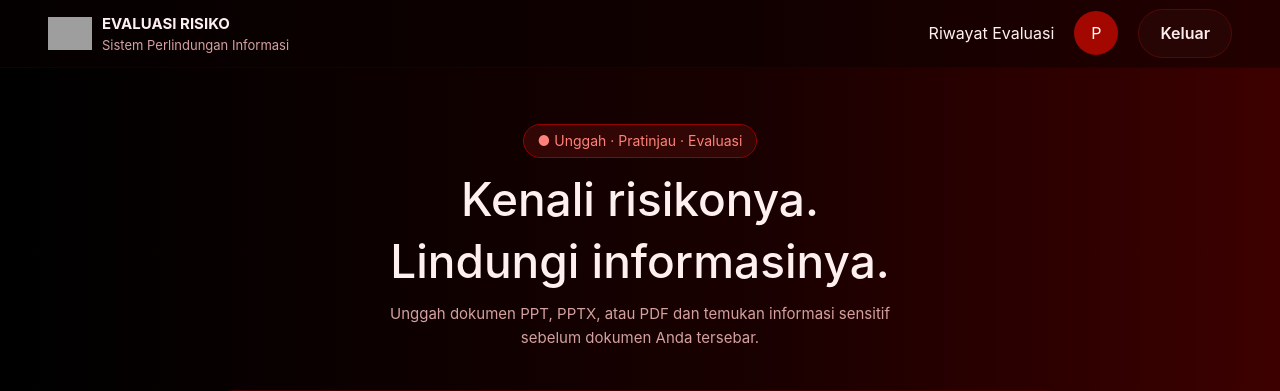
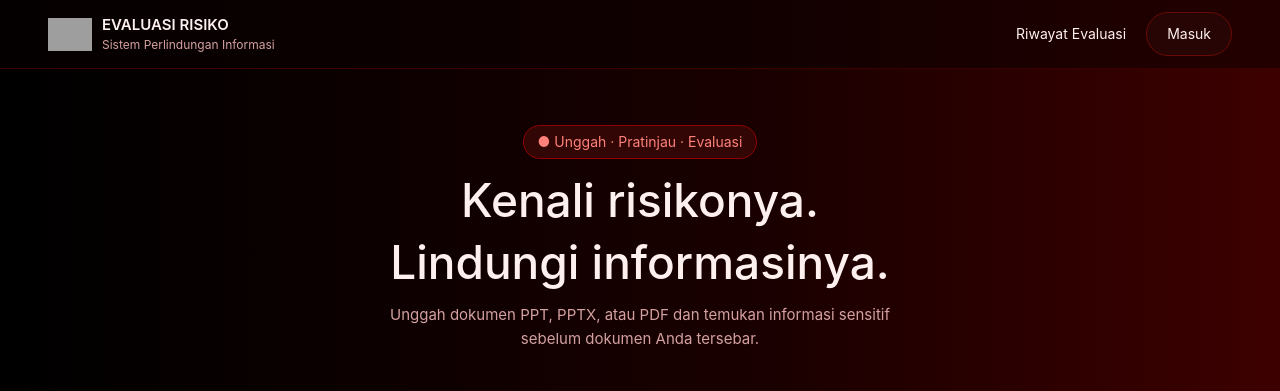
Before and after one commit to Beru003/EVL, a Laravel app: page / in a window 1280 px wide. Shown: the top 391 px of the page. Run offline with Laravel 12, Linux system fonts and the light colour scheme; a user stored in the database is signed in; data comes from the database, SQL or seed files in the repository; style sheets or scripts are compiled from the project's sources; grey boxes are pictures that could not be loaded.

Commit message:
Gunakan navbar global pada halaman evaluasi

```diff
--- a/resources/css/app.css
+++ b/resources/css/app.css
@@ -4,6 +4,7 @@
 @import './pratinjau.css';
 @import './hasil.css';
 @import './riwayat.css';
+@import './navbar.css';
 @source '../views/**/*.blade.php';
 
 :root {
@@ -18,8 +19,7 @@ body {
     color: #ffeded;
     font: 16px/1.55 Inter, system-ui, sans-serif;
 }
-header, footer { background: #0d0202; padding: 16px 3.5%; }
-header { min-height: 68px; border-bottom: 1px solid var(--line); }
+footer { background: #0d0202; padding: 16px 3.5%; }
 footer { border-top: 1px solid var(--line); color: var(--muted); font-size: 14px; }
 nav { display: flex; align-items: center; gap: 20px; }
 a:hover { color: #ff958f; }
@@ -88,22 +88,7 @@ input::placeholder { color: #cda09e; opacity: 1; }
 .auth-form h1 { margin: 12px 0; }
 .auth-form label { display: block; margin: 19px 0; }
 
-.skip-link {
-    position: absolute;
-    z-index: 1000;
-    top: 8px;
-    left: 8px;
-    transform: translateY(-160%);
-    padding: 12px 16px;
-    border-radius: 8px;
-    background: #fff;
-    color: #260000;
-}
-.skip-link:focus { transform: translateY(0); }
-:where(a, button, input, select, textarea, [tabindex]):focus-visible {
-    outline: 3px solid #fff;
-    outline-offset: 3px;
-}
+
 .table-scroll { max-width: 100%; overflow-x: auto; }
 .table-scroll:focus-visible { outline: 3px solid #fff; outline-offset: 2px; }
 th, td { min-width: 5rem; }
@@ -111,8 +96,6 @@ button, .button, input[type="checkbox"] { min-height: 24px; }
 input[type="checkbox"] { min-width: 24px; min-height: 24px; }
 
 @media (max-width: 800px) {
-    header.bar { flex-wrap: wrap; gap: 12px; }
-    header nav { flex-wrap: wrap; gap: 12px; }
     .trio, .preview, .result, .history, .auth { grid-template-columns: minmax(0, 1fr); }
     .history { min-height: auto; padding: 24px; }
     .history aside { padding: 16px 0; }
@@ -128,8 +111,7 @@ input[type="checkbox"] { min-width: 24px; min-height: 24px; }
     .slide { width: calc(100% - 24px); min-height: 240px; }
 }
 @media (max-width: 480px) {
-    header, footer { padding: 14px 16px; }
-    .halaman-unggah > header { height: auto; padding: 12px 16px; }
+    footer { padding: 14px 16px; }
     .halaman-unggah > footer { padding: 24px 16px; }
     main, .hasil-page, .pratinjau-page { padding: 20px 16px; }
     .hero h1 { font-size: clamp(32px, 10vw, 42px); }
--- /dev/null
+++ b/resources/css/navbar.css
@@ -0,0 +1,84 @@
+.navbar {
+    display: flex;
+    align-items: center;
+    justify-content: space-between;
+    flex-wrap: wrap;
+    gap: 16px;
+    min-height: 68px;
+    padding: 12px 48px;
+    border-bottom: 1px solid #3d0000;
+    background: #0a000080;
+    color: #fff0f0;
+}
+
+.navbar-brand {
+    display: inline-flex;
+    align-items: center;
+    gap: 10px;
+    font-size: 15px;
+    font-weight: 600;
+}
+
+.navbar-brand img {
+    width: 44px;
+    height: 44px;
+    object-fit: contain;
+}
+
+.navbar-subtitle {
+    display: block;
+    color: #d4a0a0;
+    font-size: 12px;
+    font-weight: 400;
+}
+
+.navbar-links {
+    display: flex;
+    align-items: center;
+    flex-wrap: wrap;
+    gap: 20px;
+    font-size: 14px;
+}
+
+.navbar-links form {
+    margin: 0;
+}
+
+.navbar-button {
+    display: inline-flex;
+    align-items: center;
+    justify-content: center;
+    min-height: 44px;
+    padding: 8px 20px;
+    border: 1px solid #690b05;
+    border-radius: 999px;
+    background: #270504;
+    color: #fff0f0;
+    cursor: pointer;
+}
+
+.navbar-avatar {
+    display: grid;
+    place-items: center;
+    width: 34px;
+    height: 34px;
+    border-radius: 50%;
+    background: #a30800;
+    color: #fff;
+}
+
+.navbar a:hover,
+.navbar-button:hover {
+    color: #ff958f;
+}
+
+.navbar :focus-visible {
+    outline: 2px solid #fff0f0;
+    outline-offset: 4px;
+}
+
+@media (max-width: 640px) {
+    .navbar {
+        padding: 12px 20px;
+    }
+}
--- a/resources/css/unggah.css
+++ b/resources/css/unggah.css
@@ -1,24 +1,6 @@
 .halaman-unggah {
     background: linear-gradient(90deg, #000, #1a0000 60%, #3d0000);
     color: #fff0f0;
-}
-.halaman-unggah > header {
-    height: 68px;
-    padding: 0 48px;
-    background: #0a000080;
-    border-bottom-color: #3d000050;
-}
-.unggah-brand {
-    display: flex;
-    align-items: center;
-    gap: 10px;
-    font-size: 15px;
-}
-.unggah-subtitle {
-    display: block;
-    color: #d4a0a0;
-    font-size: 10px;
-    font-weight: 400;
 }
 .halaman-unggah .landing {
     padding-block: 0;
--- /dev/null
+++ b/resources/views/components/navbar.blade.php
@@ -0,0 +1,27 @@
+<header class="navbar">
+    <a class="navbar-brand" href="{{ route('unggah') }}">
+        <img src="{{ asset('images/LOGO%20EVL.svg') }}" alt="" width="44" height="44">
+        <span>
+            EVALUASI RISIKO
+            <span class="navbar-subtitle">Sistem Perlindungan Informasi</span>
+        </span>
+    </a>
+
+    <nav class="navbar-links" aria-label="Navigasi utama">
+        @unless (request()->routeIs('unggah'))
+            <a href="{{ route('unggah') }}">Unggah Dokumen</a>
+        @endunless
+
+        <a href="{{ route('riwayat') }}">Riwayat Evaluasi</a>
+
+        @if (session('prototipe_masuk'))
+            <span class="navbar-avatar" role="img" aria-label="Pengguna demo">P</span>
+            <form method="POST" action="{{ route('keluar') }}">
+                @csrf
+                <button class="navbar-button" type="submit">Keluar</button>
+            </form>
+        @else
+            <a class="navbar-button" href="{{ route('masuk') }}">Masuk</a>
+        @endif
+    </nav>
+</header>
--- a/resources/views/evaluasi/hasil.blade.php
+++ b/resources/views/evaluasi/hasil.blade.php
@@ -1,4 +1,8 @@
 @extends('layouts.evl')
+@section('navbar')
+    @include('components.navbar')
+@endsection
+
 @section('judul', 'Hasil Evaluasi')
 @section('konten')
 <main class="hasil-page" id="konten-utama">
--- a/resources/views/evaluasi/pratinjau.blade.php
+++ b/resources/views/evaluasi/pratinjau.blade.php
@@ -1,4 +1,8 @@
 @extends('layouts.evl')
+@section('navbar')
+    @include('components.navbar')
+@endsection
+
 @section('judul', 'Pratinjau Dokumen')
 @section('konten')
     <main class="pratinjau-page" id="konten-utama">
--- a/resources/views/evaluasi/unggah.blade.php
+++ b/resources/views/evaluasi/unggah.blade.php
@@ -1,4 +1,8 @@
 @extends('layouts.evl')
+@section('navbar')
+    @include('components.navbar')
+@endsection
+
 @section('judul', 'Unggah Dokumen')
 @section('konten')
 <main class="landing" id="konten-utama">
--- a/resources/views/layouts/evl.blade.php
+++ b/resources/views/layouts/evl.blade.php
@@ -7,40 +7,7 @@
     @vite('resources/css/app.css')
 </head>
 <body @if (request()->routeIs('unggah')) class="halaman-unggah" @endif>
-    <a class="skip-link" href="#konten-utama">Lewati ke konten utama</a>
-    @unless (request()->routeIs('masuk', 'daftar', 'riwayat'))
-        <header class="bar">
-            @if (request()->routeIs('unggah'))
-                <a class="brand unggah-brand" href="{{ route('unggah') }}">
-                    <img src="{{ asset('images/LOGO%20EVL.svg') }}" alt="" width="44" height="44" class="object-contain">
-                    <span>
-                        EVALUASI RISIKO
-                        <span class="unggah-subtitle">Sistem Perlindungan Informasi</span>
-                    </span>
-                </a>
-            @else
-                <a class="brand inline-flex items-center gap-2.5" href="{{ route('unggah') }}">
-                    <img src="{{ asset('images/LOGO%20EVL.svg') }}" alt="" width="44" height="44" class="object-contain">
-                    EVALUASI RISIKO
-                </a>
-            @endif
-            <nav aria-label="Navigasi utama">
-                @unless (request()->routeIs('unggah'))
-                    <a href="{{ route('unggah') }}">Unggah Dokumen</a>
-                @endunless
-                <a href="{{ route('riwayat') }}">Riwayat Evaluasi</a>
-                @if (session('prototipe_masuk'))
-                    <span class="avatar" role="img" aria-label="Pengguna demo">P</span>
-                    <form method="POST" action="{{ route('keluar') }}">
-                        @csrf
-                        <button class="button secondary">Keluar</button>
-                    </form>
-                @else
-                    <a class="button secondary" href="{{ route('masuk') }}">Masuk</a>
-                @endif
-            </nav>
-        </header>
-    @endunless
+    @yield('navbar')
     @yield('konten')
     @unless (request()->routeIs('masuk', 'daftar'))
         <footer class="bar"><span>Sistem Evaluasi Risiko Kebocoran Informasi</span><span>Prototipe antarmuka</span></footer>
```
